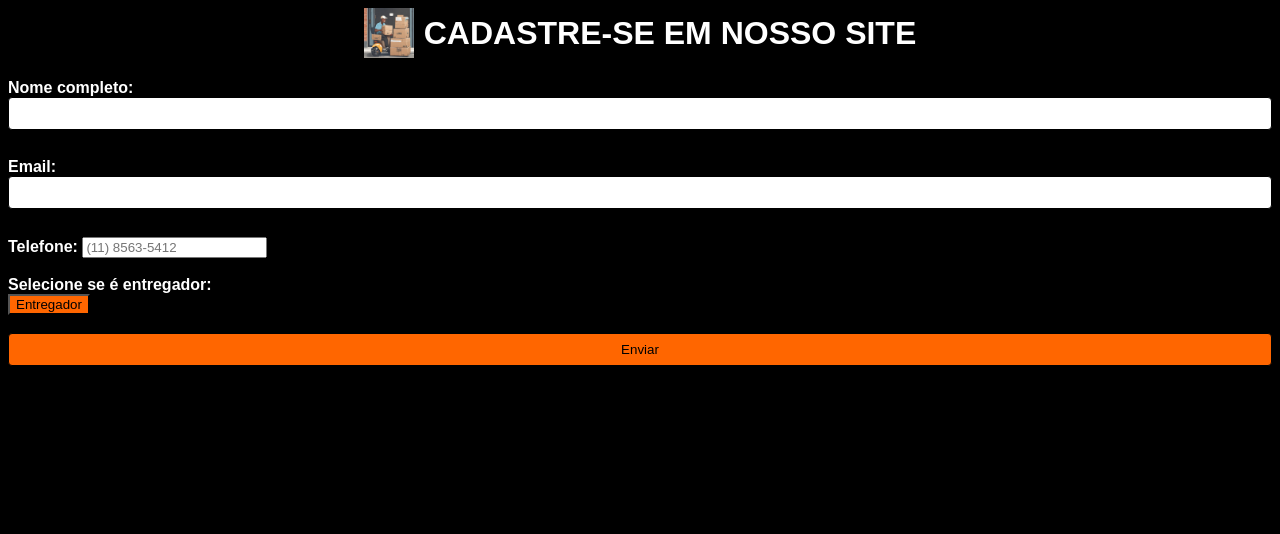
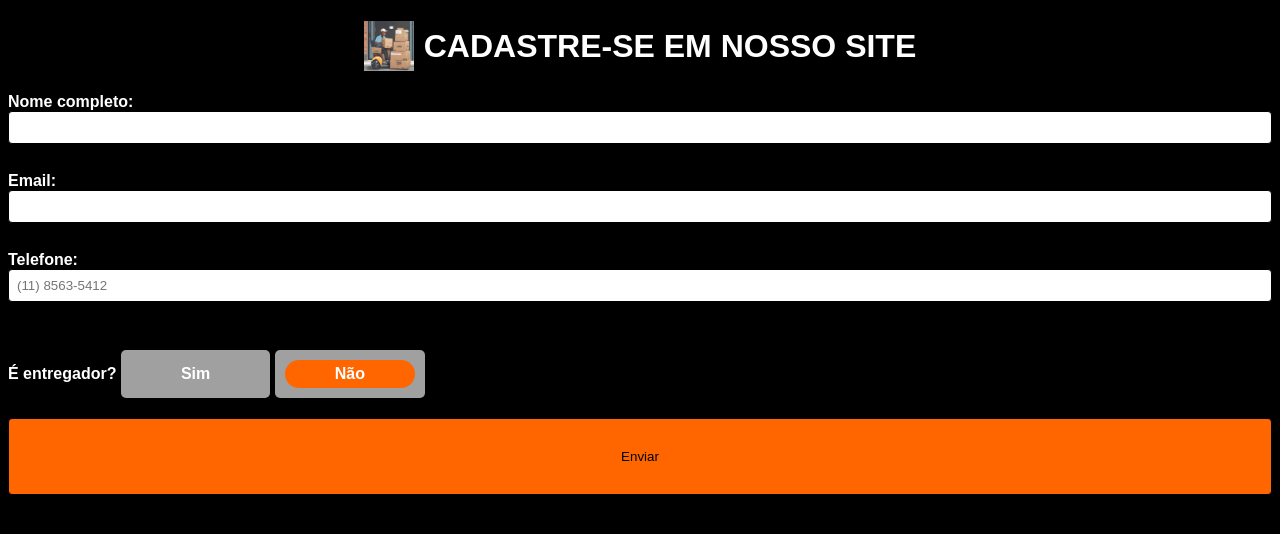
Before and after one commit to matheuslei/EntregaMaisProjeto, a Flask app: template templates/editar.html in a window 1280 px wide. Shown: the top 534 px of the page. Run offline with Flask 3, Linux system fonts and the light colour scheme; the template is opened without the code that fills it, so the values that code supplies are empty.

Commit message:
Update editar.html
Ajuste do input telefone e botão de ehentregador.

```diff
--- a/templates/editar.html
+++ b/templates/editar.html
@@ -1,8 +1,7 @@
-<html lang="pt-BR">
+<!DOCTYPE html>
+<html>
   <head>
-    <meta charset="UTF-8" />
-    <meta name="viewport" content="width=device-width, initial-scale=1.0" />
-    <title>Projeto - Cadastro</title>
+    <title>Cadastro</title>
     <style>
       body {
         font-family: Arial, sans-serif;
@@ -28,6 +27,7 @@
         background-color: #ff6600;
         color: rgb(0, 0, 0);
         cursor: pointer;
+        padding: 30px 0px;
       }
       input[type="submit"]:hover,
       button:hover {
@@ -42,6 +42,39 @@
       img {
         width: 50px;
         margin-right: 10px;
+      }
+    </style>
+    <style>
+      .entregador-label {
+        display: inline-block;
+        background-color: #f1f1f1a9;
+        padding: 10px;
+        border-radius: 5px;
+        margin: 20px 0 20px 0;
+      }
+      .entregador-label input[type="radio"] {
+        display: none;
+      }
+      .entregador-label input[type="radio"] + label {
+        display: inline-block;
+        padding: 5px 50px;
+        border-radius: 20px;
+        cursor: pointer;
+      }
+      .entregador-label input[type="radio"] + label:hover {
+        background-color: #eccbbe8a;
+      }
+      .entregador-label input[type="radio"]:checked + label {
+        background-color: #ff6600;
+      }
+      #telefone {
+        width: 100%;
+        box-sizing: border-box;
+        padding: 8px;
+        margin-bottom: 10px;
+        border-radius: 4px;
+        border: 1px solid #000000;
+        box-sizing: border-box;
       }
     </style>
   </head>
@@ -70,32 +103,33 @@
         pattern="\([0-9]{2}\) [0-9]{5}-[0-9]{4}"
         placeholder="(11) 8563-5412"
         required
-        oninput="formatarTelefone()"
       /><br /><br />
 
-      <label for="eh_entregador">Selecione se é entregador:</label><br />
-      <button type="button" id="botaoEntregador" onclick="marcarEntregador()">
-        Entregador</button
-      ><br /><br />
-
-      <input type="hidden" id="eh_entregador" name="eh_entregador" />
-      <!-- campo oculto para envio do formulário -->
+      <label for="eh_entregador">É entregador?</label>
+      <div class="entregador-label">
+        <input type="radio" id="sim" name="entregador" value="sim" />
+        <label for="sim">Sim</label>
+      </div>
+      <div class="entregador-label">
+        <input type="radio" id="nao" name="entregador" value="nao" checked />
+        <label for="nao">Não</label>
+      </div>
+      <br />
 
       <input type="submit" value="Enviar" />
     </form>
 
     <script>
       var telefoneInput = document.getElementById("telefone");
-      var telefoneAnterior = ""; // Variável para armazenar o valor anterior do telefone
+      var telefoneAnterior = "";
 
       telefoneInput.addEventListener("input", function () {
         var telefone = telefoneInput.value;
         var formattedTelefone = formatarTelefone(telefone);
         telefoneInput.value = formattedTelefone;
 
-        // Verifica se um caractere especial foi removido
         if (telefoneAnterior.length > telefone.length) {
-          telefoneInput.value = telefone.slice(0, telefone.length - 1); // Remove o último caractere digitado
+          telefoneInput.value = telefone.slice(0, telefone.length - 1);
           telefoneAnterior = telefoneInput.value;
         } else {
           telefoneAnterior = telefoneInput.value;
@@ -103,7 +137,7 @@
       });
 
       function formatarTelefone(telefone) {
-        var numeroLimpo = telefone.replace(/\D/g, ""); // Remove todos os não dígitos
+        var numeroLimpo = telefone.replace(/\D/g, "");
         var formattedTelefone = "";
 
         if (numeroLimpo.length > 0) {
@@ -118,6 +152,21 @@
 
         return formattedTelefone;
       }
+
+      var entregadorSim = document.getElementById("sim");
+      var entregadorNao = document.getElementById("nao");
+
+      entregadorSim.addEventListener("change", function () {
+        if (entregadorSim.checked) {
+          entregadorNao.checked = false;
+        }
+      });
+
+      entregadorNao.addEventListener("change", function () {
+        if (entregadorNao.checked) {
+          entregadorSim.checked = false;
+        }
+      });
 
       function validarFormulario() {
         var nomeCompleto = document.getElementById("nome").value;
@@ -136,14 +185,6 @@
           return false;
         }
       }
-
-      function marcarEntregador() {
-        var checkbox = document.getElementById("eh_entregador");
-        var botao = document.getElementById("botaoEntregador");
-
-        checkbox.checked = !checkbox.checked; // alternar estado do checkbox
-        botao.classList.toggle("selecionado"); // alternar classe para estilização
-      }
     </script>
   </body>
 </html>
```
